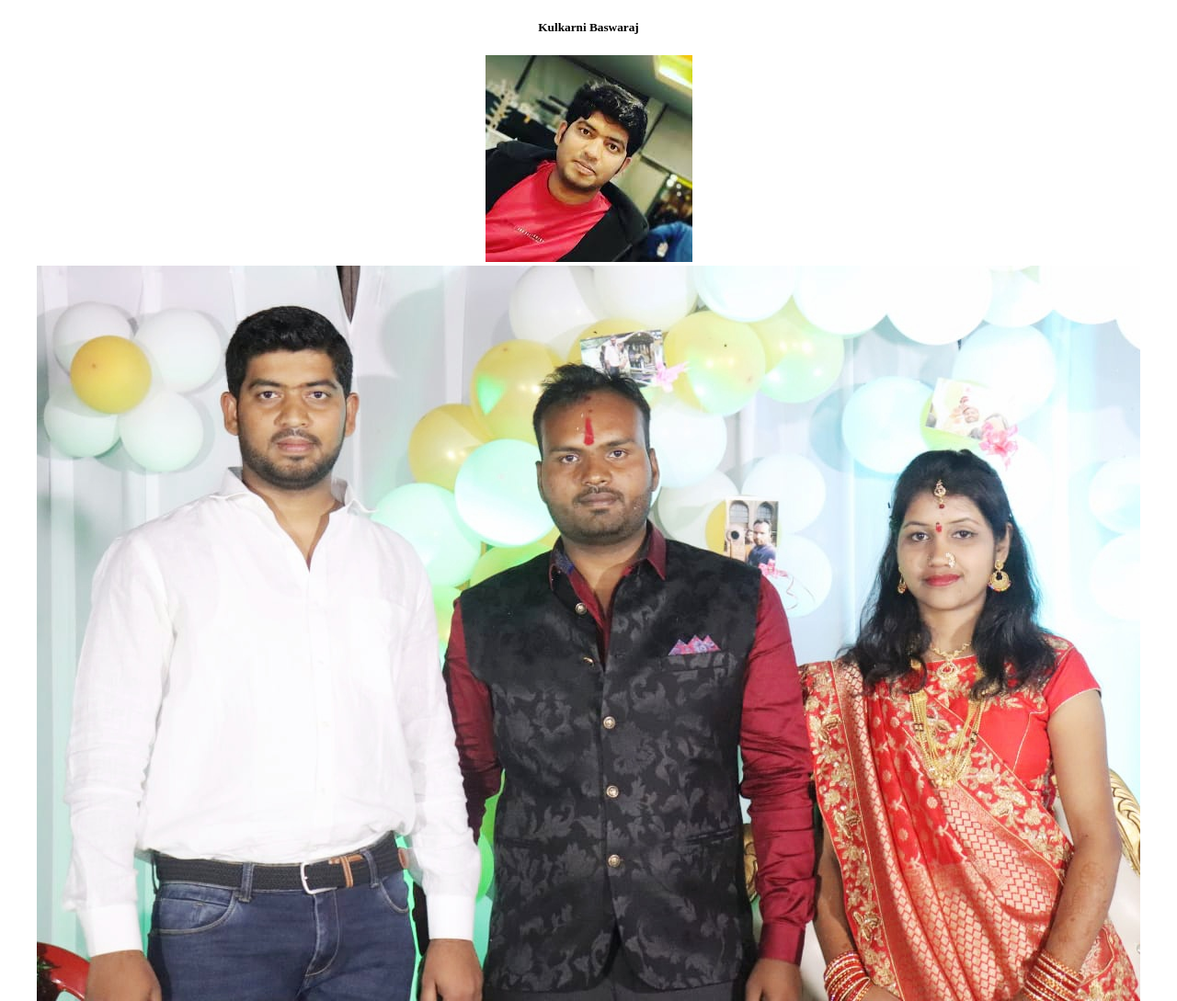
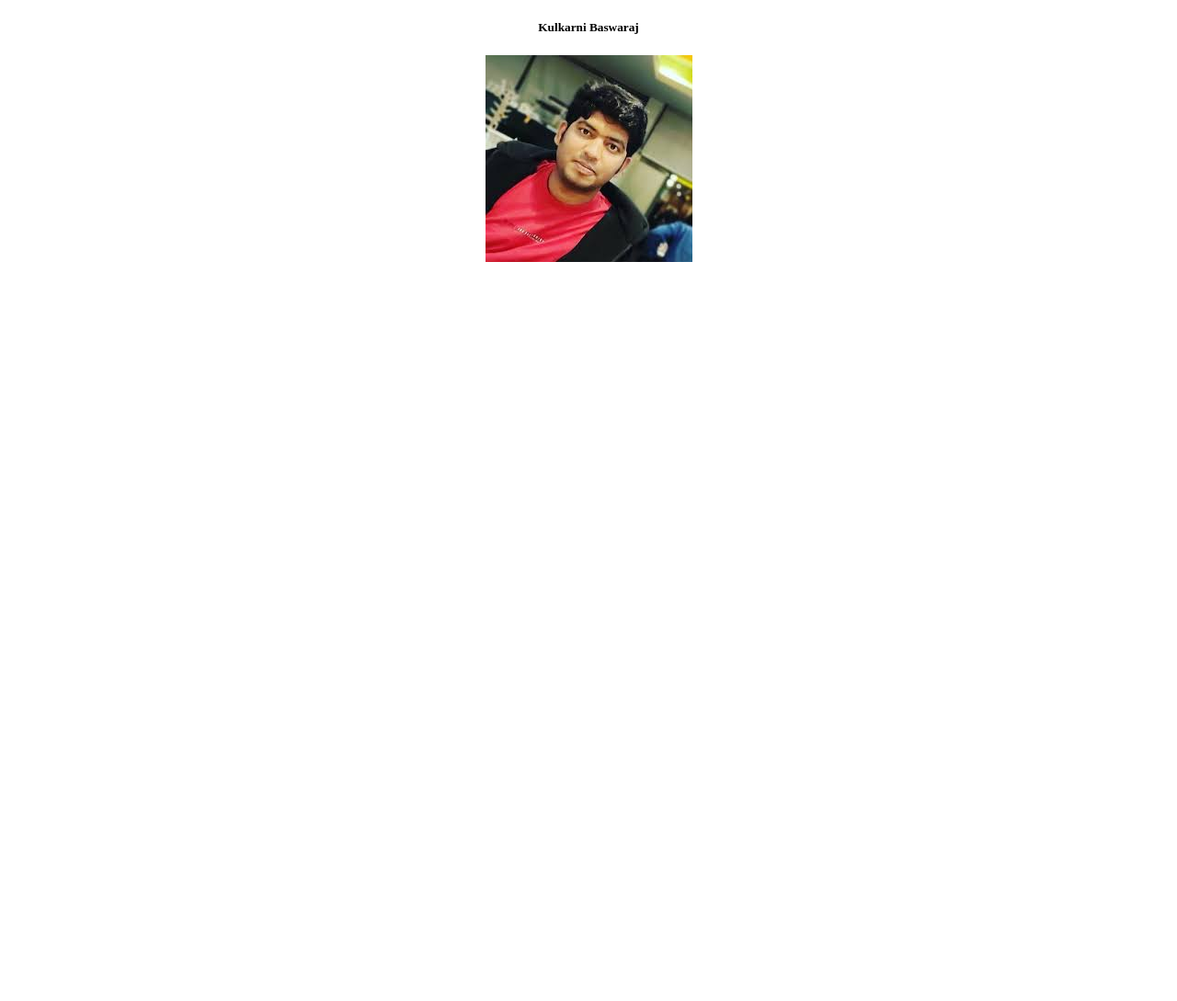
Before and after one commit to KulkarniBaswaraj/Portfolio, a website: page public/index.html in a window 1280 px wide. Shown: the whole page at 92% size. After the commit the page ends 800 px from the top, so only its background shows below. Drawn offline with Linux system fonts and the light colour scheme.

```diff
--- a/public/index.html
+++ b/public/index.html
@@ -14,7 +14,7 @@
     <div class="container text-center">
         <h5> Kulkarni Baswaraj </h5>
         <img src="./img/my-pic.jpg" alt="">
-        <img src="./img/anv-pic.jpeg" alt="">
+        <!-- <img src="./img/anv-pic.jpeg" alt=""> -->
     </div>
 </body>
 </html>
```
